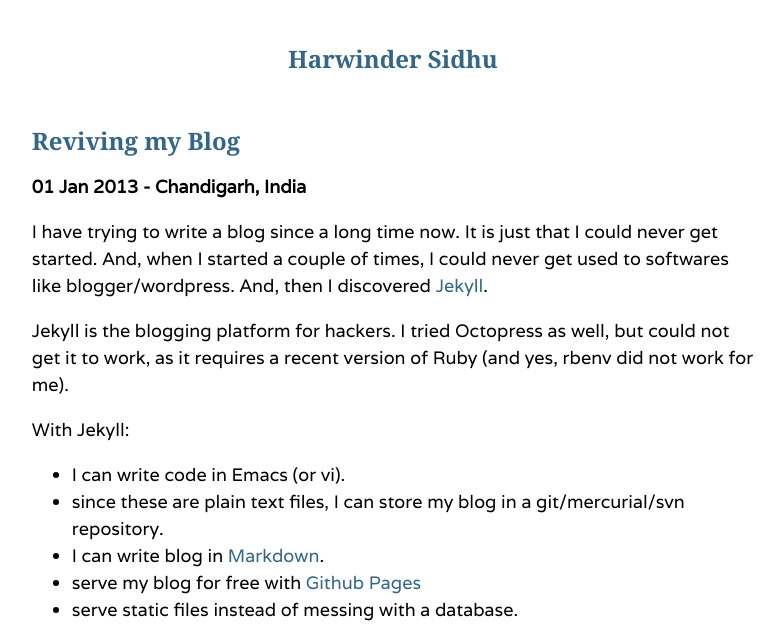
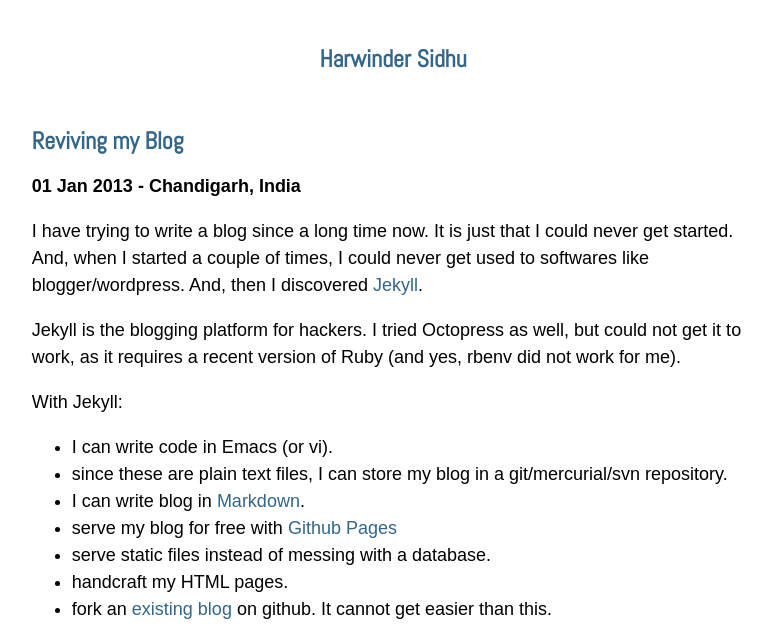
Before and after one commit to harwinder/harwinder.github.com, a Jekyll site: the page built from _posts/2013-01-01-reviving-my-blog.md, in a window 1280 px wide. Shown: the top 627 px of the page, without its empty margins (247-1031 px from the left). Built offline with Jekyll 4.4.1, drawn with Linux system fonts in a browser that asks for light colours; some web fonts are replaced; Markdown is read by kramdown in place of the engine named in the settings; comment, search, counter and statistics services are not loaded.

Commit message:
using fonts Abel and Poly now

```diff
--- a/_layouts/default.html
+++ b/_layouts/default.html
@@ -7,6 +7,8 @@
 
     <title>{{ page.title }}</title>
 
+<!-- <link rel="stylesheet" href="http://yui.yahooapis.com/pure/0.4.2/base-min.css"> -->
+<!-- <link href="http://yui.yahooapis.com/pure/0.4.2/pure-min.css" rel="stylesheet"></link> -->
     <style type="text/css" media="all">
       @import "/static/css/hss.css";
       @import "/static/css/syntax.css";
@@ -26,8 +28,12 @@
 
     </script>
 
+    <link href='http://fonts.googleapis.com/css?family=Source+Sans+Pro:400,400italic' rel='stylesheet' type='text/css'>
+    <link href='http://fonts.googleapis.com/css?family=Lora' rel='stylesheet' type='text/css'>
+    <link href='http://fonts.googleapis.com/css?family=Poly|Abel' rel='stylesheet' type='text/css'>
+    <link href='http://fonts.googleapis.com/css?family=Cutive' rel='stylesheet' type='text/css'>
     <link href='http://fonts.googleapis.com/css?family=Varela|Trykker' rel='stylesheet' type='text/css'>
-
+      <link href='http://fonts.googleapis.com/css?family=Noticia+Text' rel='stylesheet' type='text/css'>
     </head>
 
     <body id="main">
--- a/static/css/hss.css
+++ b/static/css/hss.css
@@ -1,5 +1,5 @@
 body {
-	font: 18px/1.5em "Varela", sans-serif;
+	font: 18px/1.5em "Poly", sans-serif;
 	color: black;
 	background: white;
 }
@@ -8,7 +8,7 @@
     font-size: 24px;
     /*font-family: "Marcellus", sans;*/
     /* color: orange; */
-    font-family: "Trykker", Georgia, Times, serif;
+    font-family: "Abel", Georgia, Times, serif;
     color: rgb(51, 102, 136);
     line-height: 110%;
 }
```
